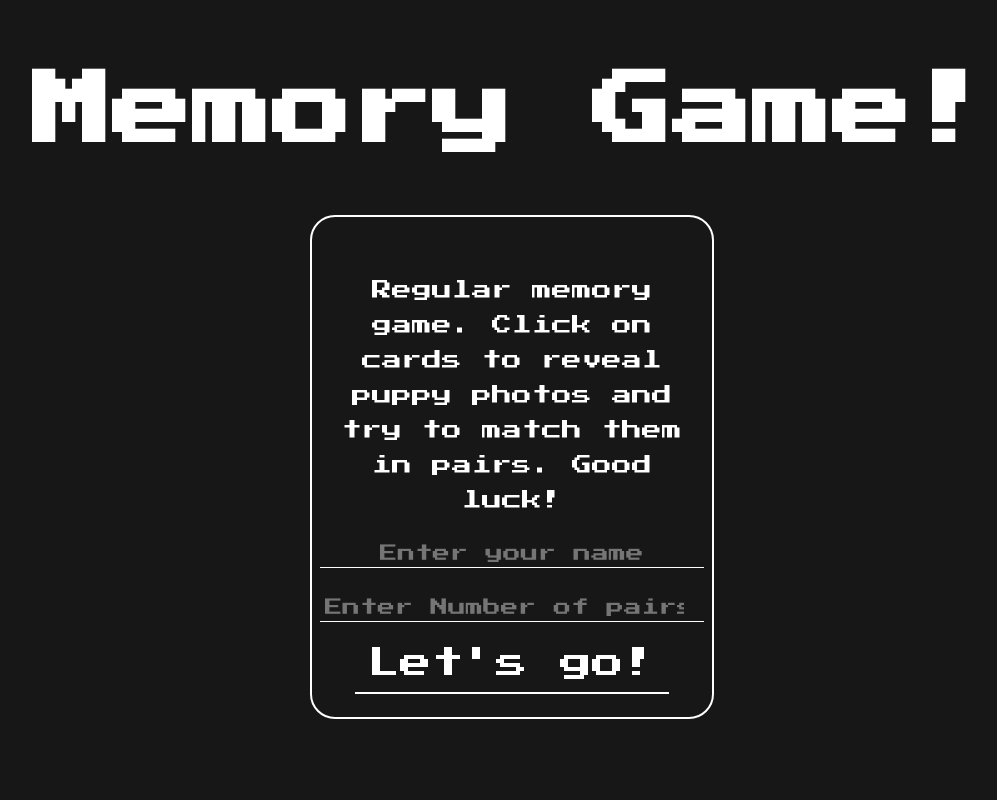
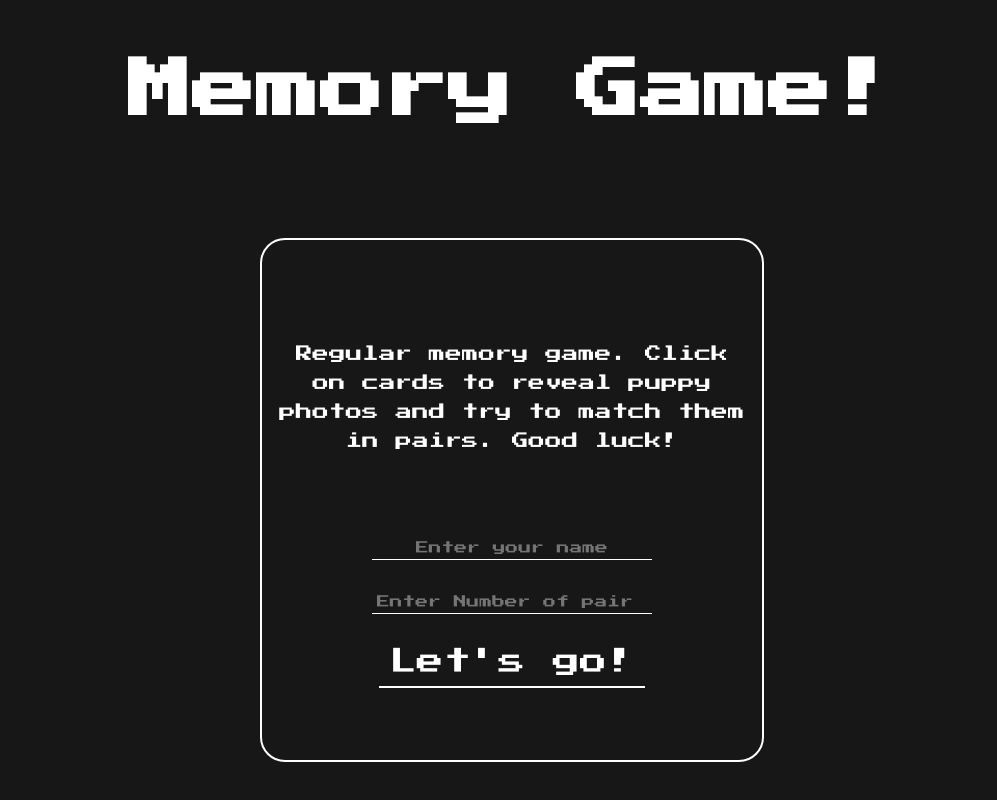
Before and after one commit to zielinskimichal/Memory, a plain HTML site: page index.html in a window 1280 px wide. Shown: the whole page, without its empty margins (128-1125 px from the left). Drawn offline with Linux system fonts and the light colour scheme.

Commit message:
Fixed mobile

```diff
--- a/styles.css
+++ b/styles.css
@@ -9,8 +9,8 @@ body {
   background-color: #171717;
 }
 .formWrapper {
-  height: 500px;
-  width: 400px;
+  height: 65vh;
+  width: 80vw;
   display: flex;
   flex-direction: column;
   position: top 50vh;
@@ -19,9 +19,9 @@ body {
   border: solid white 2px;
   border-radius: 25px;
   text-align: center;
+  font-size: 5vw;
 }
 .welcomeLetter {
-  font-size: 20px;
   text-align: center;
   line-height: 1.75em;
   padding: 0.65em;
@@ -31,7 +31,7 @@ body {
   border: none;
   background: none;
   border-bottom: solid white 1px;
-  font-size: 1.1rem;
+  font-size: 0.8rem;
   padding: 5px;
   border-radius: 0;
   outline: none;
@@ -47,7 +47,7 @@ body {
   border-bottom: solid white 1px;
   font-size: 1.1rem;
   margin-top: 1.4em;
-
+  font-size: 0.8rem;
   padding: 5px;
   border-radius: 0;
   outline: none;
@@ -62,7 +62,8 @@ body {
   display: block;
   padding: 0.4em;
   margin-top: 0.4em;
-  font-size: 2rem;
+  font-size: 1.7rem;
+
   cursor: pointer;
   outline: none;
   border: none;
@@ -70,7 +71,7 @@ body {
 }
 
 .title {
-  font-size: 80px;
+  font-size: 10vw;
   line-height: 1.25em;
   text-align: center;
 }
@@ -141,3 +142,41 @@ body {
   line-height: 1.3em;
   text-align: center;
 }
+@media (min-width: 400px) {
+  .title {
+    font-size: 7vw;
+  }
+  .formWrapper {
+    margin-top: 8vh;
+    font-size: 3vw;
+    max-width: 500px;
+    padding: 0;
+  }
+  .welcomeLetter {
+    margin-bottom: 10vh;
+  }
+  .name {
+    margin-bottom: 1.5vh;
+  }
+  .pairs {
+    margin-bottom: 1.5vh;
+  }
+}
+@media (min-width: 700px) {
+  .title {
+    font-size: 7vw;
+  }
+  .formWrapper {
+    font-size: 2vw;
+    max-width: 500px;
+  }
+}
+@media (min-width: 1000px) {
+  .title {
+    font-size: 5vw;
+  }
+  .formWrapper {
+    font-size: 1.3vw;
+    max-width: 500px;
+  }
+}
```
